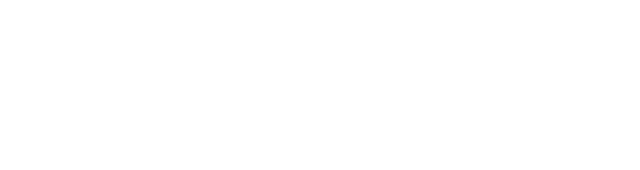
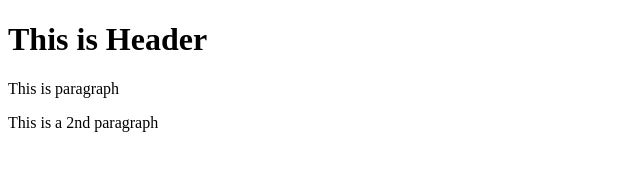
Before and after one commit to 123Verma/git-test, a plain HTML site: page index.html in a window 1280 px wide. Shown: the whole page, without its empty margins (0-640 px from the left). Drawn offline with Linux system fonts and the light colour scheme.

Commit message:
third commit

```diff
--- a/index.html
+++ b/index.html
@@ -9,7 +9,9 @@
 </head>
 
 <body>
-
+    <h1>This is Header</h1>
+    <p>This is paragraph</p>
+    <p>This is a 2nd paragraph</p>
 </body>
 
 </html>
```
Also changed, not shown: test.html (+17 -0 lines).
